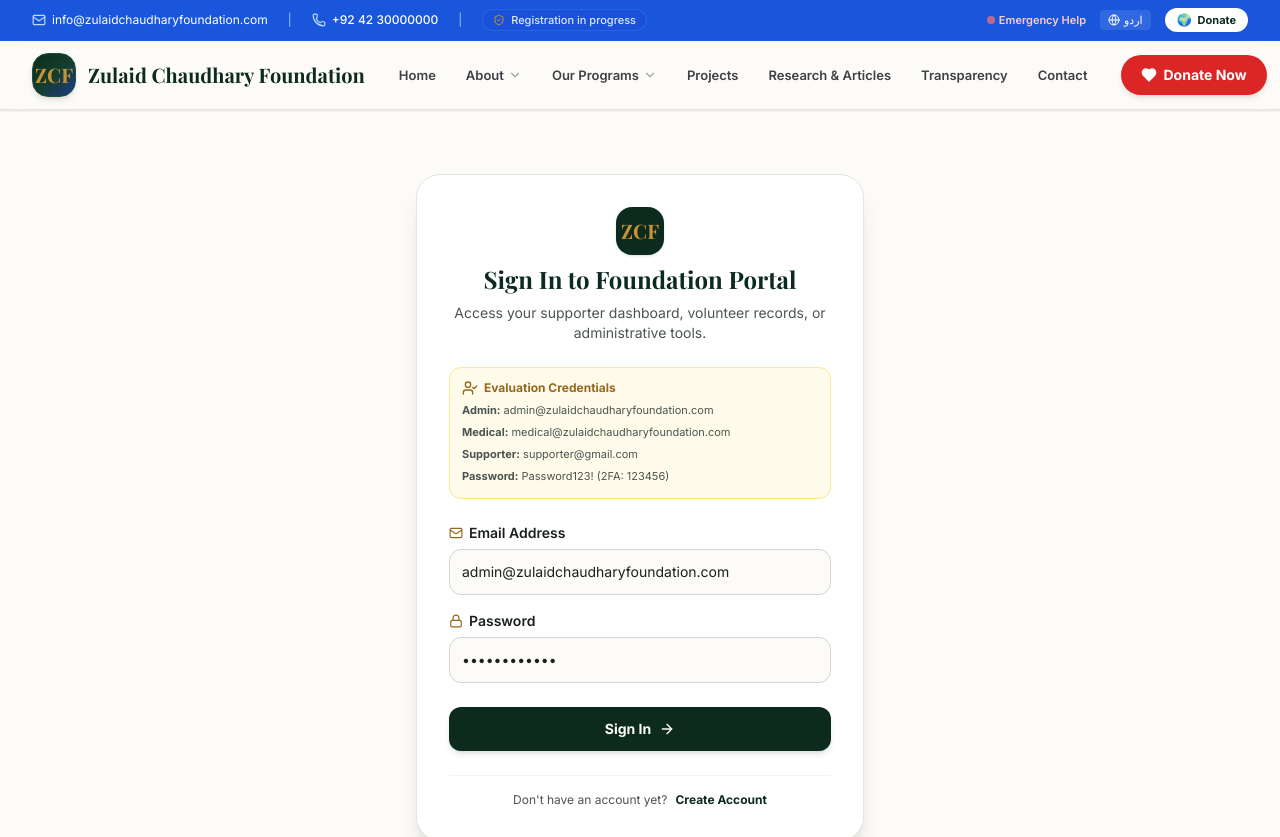
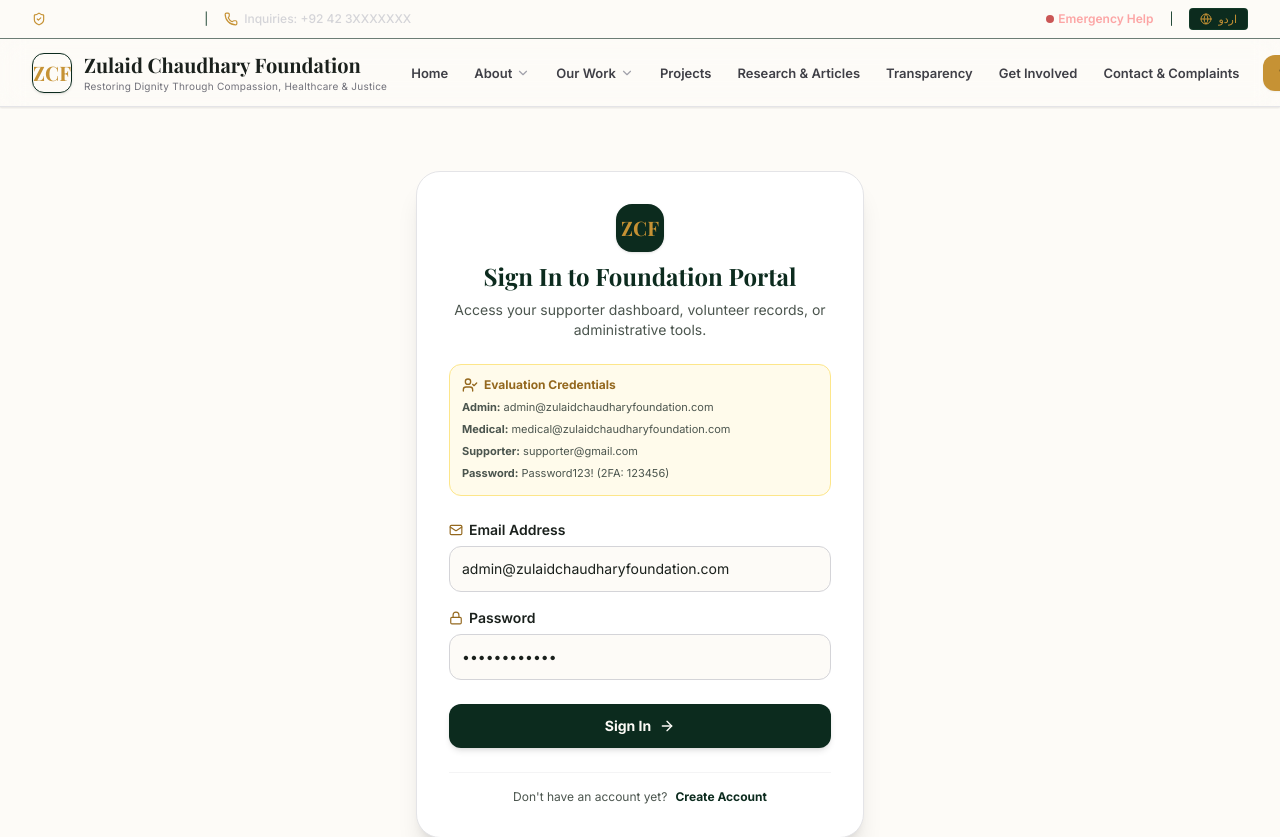
Before and after one commit to M-AmirLatif/zulaidchaudhary, a Next.js app: page /en/auth/login in a window 1280 px wide. Shown: the top 837 px of the page. Built offline with nearby package versions, Linux system fonts and the light colour scheme; a web font is replaced by a local one.

Commit message:
fix(navbar): restore classic brand styling with emerald green top bar, gold donate button, and perfectly aligned desktop navigation

```diff
--- a/src/components/layout/Header.tsx
+++ b/src/components/layout/Header.tsx
@@ -9,13 +9,8 @@ import {
   X,
   Globe,
   Phone,
-  Mail,
   ShieldCheck,
   ChevronDown,
-  Users,
-  Compass,
-  ArrowRight,
-  Sparkles,
 } from "lucide-react";
 
 export function Header() {
@@ -31,100 +26,87 @@ export function Header() {
   const workItems = [
     { href: "/our-work/medical-assistance", label: t("nav.medicalAssistance"), icon: "🏥" },
     { href: "/our-work/hospital", label: t("nav.hospital"), icon: "🏗️" },
-    { href: "/our-work/animal-welfare", label: t("nav.animalWelfare"), icon: "🐾" },
     { href: "/our-work/social-welfare", label: t("nav.socialWelfare"), icon: "🌾" },
+    { href: "/our-work/education", label: t("nav.education"), icon: "📚" },
     { href: "/our-work/human-rights", label: t("nav.humanRights"), icon: "⚖️" },
     { href: "/our-work/environment", label: t("nav.environment"), icon: "🌱" },
-    { href: "/our-work/education", label: t("nav.education"), icon: "📚" },
+    { href: "/our-work/animal-welfare", label: t("nav.animalWelfare"), icon: "🐾" },
   ];
 
   return (
     <header className="w-full sticky top-0 z-50 shadow-sm">
-      {/* 1. MTJ-Inspired Vibrant Top Utility Bar */}
-      <div className="bg-[#1A56DB] text-white text-xs py-2 px-4 sm:px-6 lg:px-8 border-b border-blue-600/30">
+      {/* 1. Official Top Utility Bar - Deep Emerald Brand Palette */}
+      <div className="bg-primary-950 text-surface-cream text-xs py-2 px-4 sm:px-6 lg:px-8 border-b border-primary-900/60">
         <div className="max-w-7xl mx-auto flex items-center justify-between gap-3">
 
-          {/* Left: Contact Credentials & Trust Status */}
-          <div className="flex items-center gap-3 sm:gap-5 min-w-0">
-            <a
-              href="mailto:info@zulaidchaudharyfoundation.com"
-              className="hidden lg:inline-flex items-center gap-1.5 hover:text-blue-100 transition-colors truncate"
-            >
-              <Mail className="w-3.5 h-3.5 text-blue-200 shrink-0" />
-              <span className="truncate">info@zulaidchaudharyfoundation.com</span>
-            </a>
+          {/* Left: Registration Status & Helpline */}
+          <div className="flex items-center gap-3 sm:gap-4 min-w-0">
+            <span className="inline-flex items-center gap-1.5 font-medium shrink-0">
+              <ShieldCheck className="w-3.5 h-3.5 text-accent-gold shrink-0" />
+              <span className="truncate">{t("legalStatus")}</span>
+            </span>
 
-            <span className="hidden lg:inline text-blue-300">|</span>
+            <span className="hidden sm:inline text-primary-800">|</span>
 
             <a
               href="tel:+924230000000"
-              className="inline-flex items-center gap-1.5 hover:text-blue-100 transition-colors font-medium shrink-0"
+              className="hidden sm:inline-flex items-center gap-1.5 text-zinc-300 hover:text-accent-gold transition-colors font-medium shrink-0"
             >
-              <Phone className="w-3.5 h-3.5 text-blue-200" />
-              <span>+92 42 30000000</span>
+              <Phone className="w-3.5 h-3.5 text-accent-gold shrink-0" />
+              <span>{t("helpline")}</span>
             </a>
-
-            <span className="hidden md:inline text-blue-300">|</span>
-
-            <span className="hidden md:inline-flex items-center gap-1.5 bg-blue-700/60 text-blue-100 px-2.5 py-0.5 rounded-full text-[11px] font-medium border border-blue-500/40 shrink-0">
-              <ShieldCheck className="w-3 h-3 text-accent-gold" />
-              <span>{t("legalStatus")}</span>
-            </span>
           </div>
 
-          {/* Right: Emergency, Socials, Language & Global Giving Pill */}
-          <div className="flex items-center gap-2 sm:gap-3.5 shrink-0">
+          {/* Right: Emergency Help & Language Switcher */}
+          <div className="flex items-center gap-3 sm:gap-4 shrink-0">
             <Link
               href="/emergency-help"
-              className="text-red-200 hover:text-white transition-colors font-semibold flex items-center gap-1 text-[11px] shrink-0"
+              className="text-red-300 hover:text-red-200 transition-colors font-semibold flex items-center gap-1 text-[11px] sm:text-xs shrink-0"
             >
-              <span className="w-2 h-2 rounded-full bg-red-400 animate-pulse inline-block" />
+              <span className="w-2 h-2 rounded-full bg-alert-red animate-pulse inline-block" />
               <span>{t("nav.emergency")}</span>
             </Link>
+
+            <span className="text-primary-800">|</span>
 
             {/* Language Switcher */}
             <Link
               href={pathname}
               locale={otherLocale}
-              className="inline-flex items-center gap-1 bg-white/10 hover:bg-white/20 text-white px-2 py-0.5 rounded text-[11px] font-medium transition-colors shrink-0"
+              className="inline-flex items-center gap-1.5 bg-primary-900 hover:bg-primary-800 text-accent-gold px-2.5 py-0.5 rounded text-[11px] font-medium border border-primary-800/80 transition-colors shrink-0"
             >
-              <Globe className="w-3 h-3" />
+              <Globe className="w-3 h-3 text-accent-gold" />
               <span>{otherLocaleLabel}</span>
-            </Link>
-
-            {/* MTJ Iconic "Donate Globally" White Pill Button */}
-            <Link
-              href="/donate"
-              className="inline-flex items-center gap-1.5 bg-white hover:bg-blue-50 text-primary-900 font-bold px-3 py-1 rounded-full text-[11px] shadow-sm transition-all hover:scale-105 shrink-0"
-            >
-              <span className="text-xs">🌍</span>
-              <span className="hidden xs:inline">Donate Globally</span>
-              <span className="xs:hidden">Donate</span>
             </Link>
           </div>
         </div>
       </div>
 
-      {/* 2. Main Sticky Navigation Header */}
+      {/* 2. Main Sticky Navigation Header - Pure Clean Design */}
       <nav className="bg-white/98 backdrop-blur-md border-b border-zinc-200 text-charcoal py-2.5 sm:py-3 px-4 sm:px-6 lg:px-8 shadow-sm">
-        <div className="max-w-7xl mx-auto flex items-center justify-between gap-2 sm:gap-4 lg:gap-6">
+        <div className="max-w-7xl mx-auto flex items-center justify-between gap-3 lg:gap-4">
 
           {/* Logo & Brand Wordmark */}
           <Link href="/" className="flex items-center gap-2.5 sm:gap-3 group shrink-0">
-            <div className="w-10 h-10 sm:w-11 sm:h-11 rounded-2xl bg-gradient-to-br from-primary-900 via-primary-800 to-blue-900 text-accent-gold flex items-center justify-center font-serif font-bold text-lg sm:text-xl shadow-md group-hover:scale-105 transition-transform shrink-0 border border-primary-700">
+            <div className="w-9 h-9 sm:w-10 sm:h-10 rounded-xl bg-primary-950 text-accent-gold flex items-center justify-center font-serif font-bold text-lg sm:text-xl shadow group-hover:scale-105 transition-transform shrink-0 border border-primary-900">
               ZCF
             </div>
-            <span className="font-serif font-bold text-base sm:text-lg xl:text-xl text-primary-900 leading-tight whitespace-nowrap">
-              {t("siteName")}
-            </span>
+            <div className="flex flex-col">
+              <span className="font-serif font-bold text-base lg:text-[17px] xl:text-xl text-primary-950 leading-tight whitespace-nowrap">
+                {t("siteName")}
+              </span>
+              <span className="hidden xl:inline-block text-[10px] 2xl:text-[11px] text-zinc-500 tracking-wide font-sans line-clamp-1">
+                {t("tagline")}
+              </span>
+            </div>
           </Link>
 
-          {/* Desktop Navigation Links (Visible on desktop lg: 1024px+, beautifully aligned & compact) */}
-          <div className="hidden lg:flex items-center gap-1 xl:gap-2.5 2xl:gap-3.5 text-xs xl:text-[13px] 2xl:text-sm font-semibold text-zinc-700 whitespace-nowrap">
+          {/* Desktop Navigation Links (Visible on desktop lg: 1024px+, perfectly spaced and aligned) */}
+          <div className="hidden lg:flex items-center gap-1 lg:gap-1.5 xl:gap-2.5 2xl:gap-3.5 text-xs xl:text-[13px] 2xl:text-sm font-semibold text-zinc-700 whitespace-nowrap">
             <Link
               href="/"
-              className={`px-2.5 py-1.5 rounded-lg hover:text-[#1A56DB] hover:bg-blue-50/80 transition-colors ${
-                pathname === "/" ? "text-[#1A56DB] font-bold bg-blue-50/60" : ""
+              className={`px-2 py-1.5 rounded-lg hover:text-accent-gold-dark hover:bg-zinc-100 transition-colors ${
+                pathname === "/" ? "text-primary-950 font-bold bg-zinc-100/80" : ""
               }`}
             >
               {t("nav.home")}
@@ -134,20 +116,20 @@ export function Header() {
             <div className="relative group">
               <Link
                 href="/about"
-                className="px-2.5 py-1.5 rounded-lg hover:text-[#1A56DB] hover:bg-blue-50/80 transition-colors inline-flex items-center gap-1"
+                className="px-2 py-1.5 rounded-lg hover:text-accent-gold-dark hover:bg-zinc-100 transition-colors inline-flex items-center gap-1"
               >
                 <span>{t("nav.about")}</span>
-                <ChevronDown className="w-3.5 h-3.5 text-zinc-400 group-hover:text-[#1A56DB] transition-transform group-hover:rotate-180" />
+                <ChevronDown className="w-3.5 h-3.5 text-zinc-400 group-hover:text-accent-gold-dark transition-transform group-hover:rotate-180" />
               </Link>
               <div className="absolute top-full start-0 hidden group-hover:block pt-1.5 z-50 animate-in fade-in slide-in-from-top-1">
-                <div className="bg-white border border-zinc-200 shadow-2xl rounded-2xl py-2 min-w-[220px] flex flex-col">
-                  <Link href="/about" className="px-4 py-2 hover:bg-blue-50 hover:text-[#1A56DB] text-xs font-semibold">
+                <div className="bg-white border border-zinc-200 shadow-xl rounded-xl py-2 min-w-[210px] flex flex-col">
+                  <Link href="/about" className="px-4 py-2 hover:bg-zinc-50 hover:text-accent-gold-dark text-xs font-semibold">
                     {t("nav.about")}
                   </Link>
-                  <Link href="/about/founder" className="px-4 py-2 hover:bg-blue-50 hover:text-[#1A56DB] text-xs">
+                  <Link href="/about/founder" className="px-4 py-2 hover:bg-zinc-50 hover:text-accent-gold-dark text-xs">
                     {t("nav.founder")}
                   </Link>
-                  <Link href="/about/governance" className="px-4 py-2 hover:bg-blue-50 hover:text-[#1A56DB] text-xs">
+                  <Link href="/about/governance" className="px-4 py-2 hover:bg-zinc-50 hover:text-accent-gold-dark text-xs">
                     {t("nav.governance")}
                   </Link>
                 </div>
@@ -158,20 +140,20 @@ export function Header() {
             <div className="relative group">
               <Link
                 href="/our-work"
-                className="px-2.5 py-1.5 rounded-lg hover:text-[#1A56DB] hover:bg-blue-50/80 transition-colors inline-flex items-center gap-1"
+                className="px-2 py-1.5 rounded-lg hover:text-accent-gold-dark hover:bg-zinc-100 transition-colors inline-flex items-center gap-1"
               >
-                <span>Our Programs</span>
-                <ChevronDown className="w-3.5 h-3.5 text-zinc-400 group-hover:text-[#1A56DB] transition-transform group-hover:rotate-180" />
+                <span>{t("nav.ourWork")}</span>
+                <ChevronDown className="w-3.5 h-3.5 text-zinc-400 group-hover:text-accent-gold-dark transition-transform group-hover:rotate-180" />
               </Link>
               <div className="absolute top-full start-0 hidden group-hover:block pt-1.5 z-50 animate-in fade-in slide-in-from-top-1">
-                <div className="bg-white border border-zinc-200 shadow-2xl rounded-2xl py-2 min-w-[260px] flex flex-col divide-y divide-zinc-100">
+                <div className="bg-white border border-zinc-200 shadow-xl rounded-xl py-2 min-w-[240px] flex flex-col divide-y divide-zinc-100">
                   {workItems.map((item) => (
                     <Link
                       key={item.href}
                       href={item.href}
-                      className="px-4 py-2.5 hover:bg-blue-50 hover:text-[#1A56DB] text-xs transition-colors flex items-center gap-2.5 font-medium"
+                      className="px-4 py-2 hover:bg-zinc-50 hover:text-accent-gold-dark text-xs transition-colors flex items-center gap-2.5 font-medium"
                     >
-                      <span className="text-base">{item.icon}</span>
+                      <span className="text-sm">{item.icon}</span>
                       <span>{item.label}</span>
                     </Link>
                   ))}
@@ -181,57 +163,55 @@ export function Header() {
 
             <Link
               href="/projects"
-              className="px-2.5 py-1.5 rounded-lg hover:text-[#1A56DB] hover:bg-blue-50/80 transition-colors"
+              className="px-2 py-1.5 rounded-lg hover:text-accent-gold-dark hover:bg-zinc-100 transition-colors"
             >
               {t("nav.projects")}
             </Link>
 
             <Link
               href="/articles"
-              className="px-2.5 py-1.5 rounded-lg hover:text-[#1A56DB] hover:bg-blue-50/80 transition-colors"
+              className="px-2 py-1.5 rounded-lg hover:text-accent-gold-dark hover:bg-zinc-100 transition-colors"
             >
               {t("nav.articles")}
             </Link>
 
             <Link
               href="/transparency"
-              className="px-2.5 py-1.5 rounded-lg hover:text-[#1A56DB] hover:bg-blue-50/80 transition-colors"
+              className="px-2 py-1.5 rounded-lg hover:text-accent-gold-dark hover:bg-zinc-100 transition-colors"
             >
               {t("nav.transparency")}
             </Link>
 
             <Link
+              href="/get-involved"
+              className="px-2 py-1.5 rounded-lg hover:text-accent-gold-dark hover:bg-zinc-100 transition-colors"
+            >
+              {t("nav.getInvolved")}
+            </Link>
+
+            <Link
               href="/contact"
-              className="px-2.5 py-1.5 rounded-lg hover:text-[#1A56DB] hover:bg-blue-50/80 transition-colors"
+              className="px-2 py-1.5 rounded-lg hover:text-accent-gold-dark hover:bg-zinc-100 transition-colors"
             >
-              Contact
+              {t("nav.contact")}
             </Link>
           </div>
 
-          {/* Action Button & Mobile Toggle (Right) */}
+          {/* Right Action: Donate Now Button & Mobile Hamburger Toggle */}
           <div className="flex items-center gap-2 sm:gap-3 shrink-0">
-            {/* "Join Community" Pill (Visible on extra large screens 1440px+) */}
+            {/* Warm Gold "Donate Now" Button - Always visible, never cut off */}
             <Link
-              href="/get-involved"
-              className="hidden 2xl:inline-flex items-center gap-1.5 bg-[#0F766E] hover:bg-[#0D625C] text-white font-semibold px-3.5 py-2 rounded-full text-xs shadow-sm transition-all hover:scale-[1.02] whitespace-nowrap"
+              href="/donate"
+              className="bg-accent-gold hover:bg-accent-gold-light text-primary-950 font-bold px-3.5 sm:px-4 py-2 rounded-xl text-xs sm:text-sm shadow-sm transition-all hover:scale-[1.02] flex items-center gap-1.5 whitespace-nowrap shrink-0"
             >
-              <Users className="w-3.5 h-3.5" />
-              <span>Join Community</span>
+              <Heart className="w-3.5 sm:w-4 h-3.5 sm:h-4 fill-primary-950 shrink-0" />
+              <span className="whitespace-nowrap">{t("donateNow")}</span>
             </Link>
 
-            {/* "Donate Now" Crimson Red Pill Button (Prominent, always visible, beautifully padded) */}
-            <Link
-              href="/donate"
-              className="bg-[#DC2626] hover:bg-[#B91C1C] text-white font-bold px-4 sm:px-5 py-2 sm:py-2.5 rounded-full text-xs sm:text-sm shadow-md transition-all hover:scale-105 flex items-center gap-1.5 whitespace-nowrap shrink-0"
-            >
-              <Heart className="w-3.5 sm:w-4 h-3.5 sm:h-4 fill-white shrink-0" />
-              <span>Donate Now</span>
-            </Link>
-
-            {/* Mobile Hamburger Toggle (ONLY on mobile & tablet < 1024px, hidden on desktop) */}
+            {/* Mobile Hamburger Toggle (Visible on mobile/tablet < 1024px, hidden on desktop >= 1024px) */}
             <button
               onClick={() => setMobileMenuOpen(!mobileMenuOpen)}
-              className="lg:hidden p-2 text-primary-900 hover:bg-zinc-100 rounded-lg transition-colors shrink-0"
+              className="lg:hidden p-2 text-primary-950 hover:bg-zinc-100 rounded-lg transition-colors shrink-0"
               aria-label="Toggle navigation menu"
             >
               {mobileMenuOpen ? <X className="w-6 h-6" /> : <Menu className="w-6 h-6" />}
@@ -245,24 +225,16 @@ export function Header() {
             <Link
               href="/donate"
               onClick={() => setMobileMenuOpen(false)}
-              className="bg-[#DC2626] text-white font-bold px-4 py-2.5 rounded-full text-center shadow flex items-center justify-center gap-2 mb-2"
+              className="bg-accent-gold text-primary-950 font-bold px-4 py-2.5 rounded-xl text-center shadow-sm flex items-center justify-center gap-2 mb-2"
             >
-              <Heart className="w-4 h-4 fill-white" />
-              <span>Donate Now</span>
-            </Link>
-
-            <Link
-              href="/get-involved"
-              onClick={() => setMobileMenuOpen(false)}
-              className="bg-[#0F766E] text-white font-semibold px-4 py-2 rounded-full text-center shadow-sm flex items-center justify-center gap-1.5 mb-2 text-xs"
-            >
-              <Users className="w-3.5 h-3.5" />
-              <span>Join Support Community</span>
+              <Heart className="w-4 h-4 fill-primary-950" />
+              <span>{t("donateNow")}</span>
             </Link>
 
             <Link href="/" onClick={() => setMobileMenuOpen(false)} className="px-3 py-2 rounded hover:bg-zinc-100">
               {t("nav.home")}
             </Link>
+
             <Link href="/about" onClick={() => setMobileMenuOpen(false)} className="px-3 py-2 rounded hover:bg-zinc-100 font-semibold">
               {t("nav.about")}
             </Link>
@@ -273,15 +245,15 @@ export function Header() {
               — {t("nav.governance")}
             </Link>
 
-            <div className="px-3 py-1 text-xs font-bold text-[#1A56DB] uppercase tracking-wider pt-2">
-              Our Programs
+            <div className="px-3 py-1 text-xs font-bold text-accent-gold-dark uppercase tracking-wider pt-2">
+              {t("nav.ourWork")}
             </div>
             {workItems.map((item) => (
               <Link
                 key={item.href}
                 href={item.href}
                 onClick={() => setMobileMenuOpen(false)}
-                className="ps-6 py-1.5 text-xs hover:text-[#1A56DB] flex items-center gap-2"
+                className="ps-6 py-1.5 text-xs hover:text-accent-gold-dark flex items-center gap-2"
               >
                 <span>{item.icon}</span>
                 <span>{item.label}</span>
@@ -297,6 +269,9 @@ export function Header() {
             <Link href="/transparency" onClick={() => setMobileMenuOpen(false)} className="px-3 py-2 rounded hover:bg-zinc-100">
               {t("nav.transparency")}
             </Link>
+            <Link href="/get-involved" onClick={() => setMobileMenuOpen(false)} className="px-3 py-2 rounded hover:bg-zinc-100">
+              {t("nav.getInvolved")}
+            </Link>
             <Link href="/contact" onClick={() => setMobileMenuOpen(false)} className="px-3 py-2 rounded hover:bg-zinc-100">
               {t("nav.contact")}
             </Link>
```
